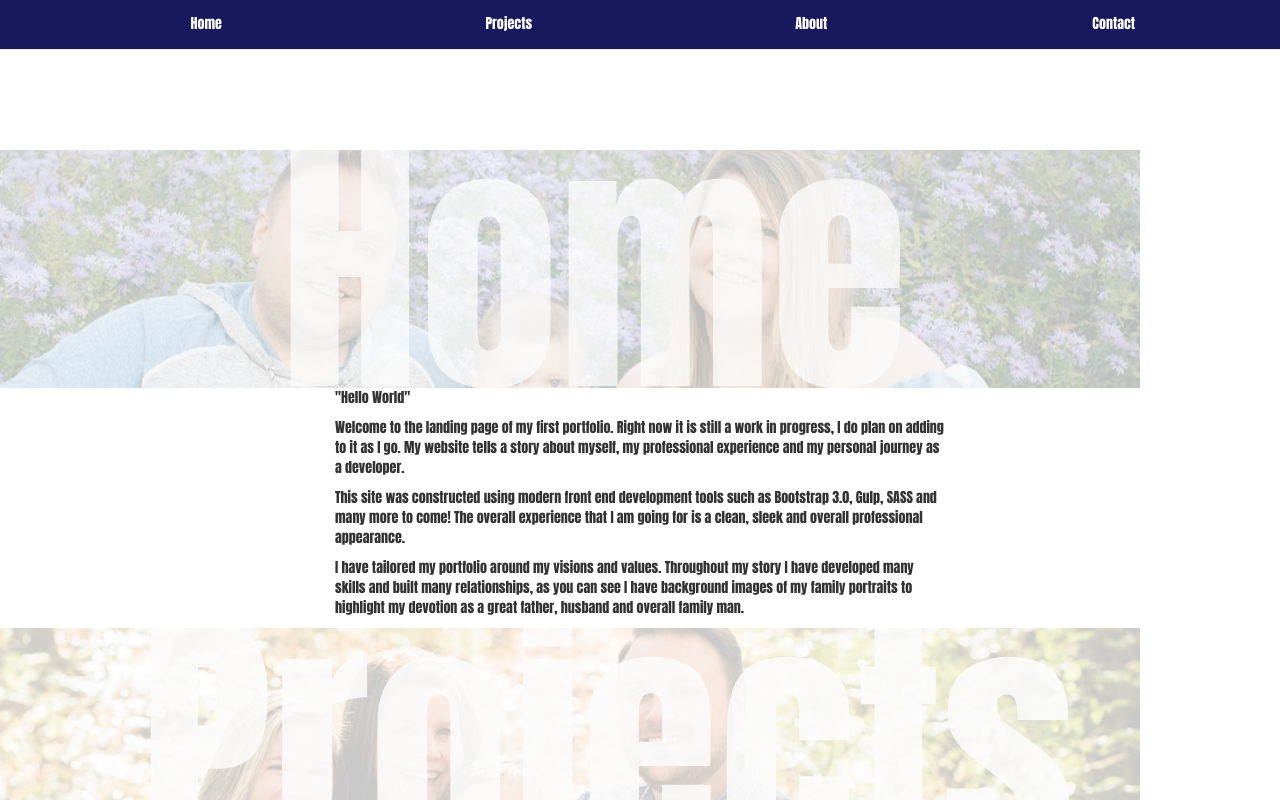
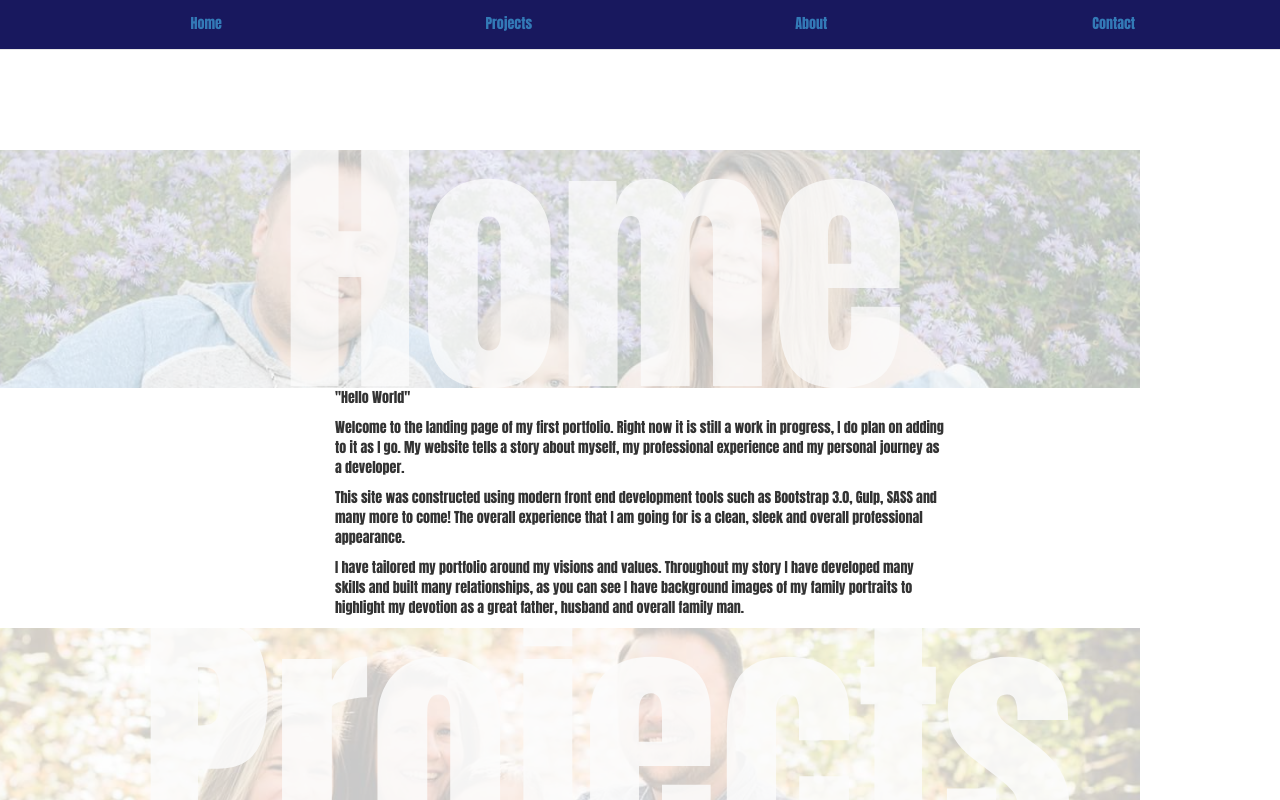
Before and after one commit to kylebeavin/Portfolio, a website with bundled scripts: page index.html in a window 1280 px wide. Shown: the top 800 px of the page. Built offline with nearby package versions, Linux system fonts and the light colour scheme; files whose address does not match are found by name.

Commit message:
anchor tags work kb

```diff
--- a/index.html
+++ b/index.html
@@ -17,10 +17,10 @@
    <nav class="navbar navbar-default navbar-fixed-top">
         <div class="container-fluid">
             <ul>
-                <li><a href="#Home"></a>Home</li>
-                <li><a href="#Projects"></a>Projects</li>
-                <li><a href="#About"></a>About</li>
-                <li><a href="#Contact"></a>Contact</li>
+                <li><a href="#Home">Home</a></li>
+                <li><a href="#Projects">Projects</a></li>
+                <li><a href="#About">About</a></li>
+                <li><a href="#Contact">Contact</a></li>
             </ul>
         </div>
     </nav>
@@ -45,7 +45,8 @@
         </section>
         </header>
         <!-- PROJECT SECTION -->
-    <section id="section2">
+    <section>
+            <a href="#"id="Projects"></a>
         <div class="container-fluid" id="projectimage">
             <div id="projectlabel">Projects</div>
         </div>
@@ -64,6 +65,7 @@
     </section id="section3">
     <!-- ABOUT SECTION -->
     <section>
+            <a href="#"id="About"></a>
         <div class="container-fluid" id="aboutimage">
             <div id="aboutlabel">About</div>
             <div id="spacer"></div>
@@ -85,6 +87,7 @@
     </section>
     <!-- CONTACT SECTION -->
     <section id="section4">
+            <a href="#"id="Contact"></a>
         <div class="container-fluid" id="contactimage">
             <div id="contactlabel">Contact</div>
         </div>
```
